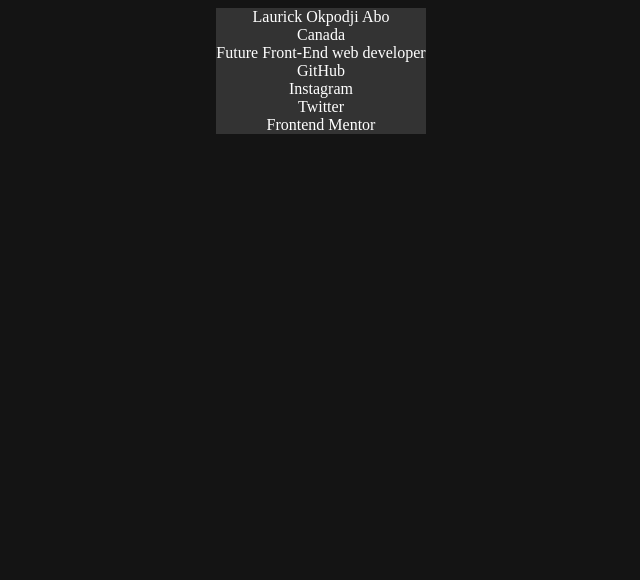
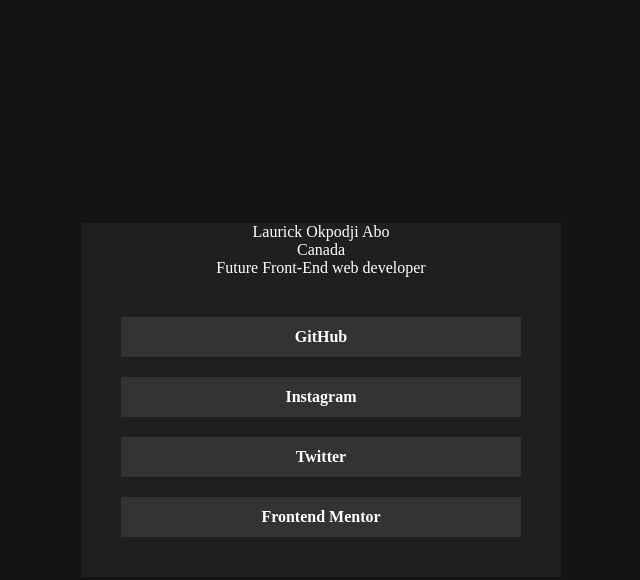
Before and after one commit to Noxiz-2/Social-links-profile, a plain HTML site: page social-links-profile-main/index.html in a window 1280 px wide. Shown: the whole page, without its empty margins (319-959 px from the left). Drawn offline with Linux system fonts and the light colour scheme.

Commit message:
centered the main container and added hover
People can now click on the rectangular boxes to go to my social links

```diff
--- a/social-links-profile-main/index.html
+++ b/social-links-profile-main/index.html
@@ -16,10 +16,12 @@
     <div>Laurick Okpodji Abo</div>
     <div>Canada</div>
     <div>Future Front-End web developer</div>
-    <div>GitHub</div>
-    <div>Instagram</div>
-    <div>Twitter</div>
-    <div>Frontend Mentor</div>
+    <div class="interactive-boxes">
+      <a href="https://github.com/Noxiz-2" target="_blank" class="interactive-items">GitHub</a>
+      <a href="https://instagram.com" target="_blank" class="interactive-items">Instagram</a>
+      <a href="https://x.com/laurick786" target="_blank" class="interactive-items">Twitter</a>
+      <a href="https://www.frontendmentor.io/home" target="_blank" class="interactive-items">Frontend Mentor</a>
+  </div>
   </div>
 
 
--- a/social-links-profile-main/style.css
+++ b/social-links-profile-main/style.css
@@ -1,16 +1,46 @@
-html, body {
+body {
     background-color:hsl(0, 0%, 8%);
     display: flex;
     align-items: center;
     justify-content: center;
+    height: 100vh;
+    margin: 0;
 }
 
 
 .main-container {
    color: hsl(0, 0%, 100%);
-   background-color: hsl(0, 0%, 20%);
+   background-color: hsl(0, 0%, 12%);
    display: flex;
    flex-direction: column;
    align-items: center;
-   justify-content: center;
 }
+
+
+.interactive-boxes {
+    margin: 5px;
+    display: flex;
+    flex-direction: column;
+    align-items: center;
+    gap: 20px;
+    margin: 40px;
+}
+
+
+.interactive-items {
+    display: flex;
+    align-items: center;
+    justify-content: center;
+    background-color: hsl(0, 0%, 20%);
+    width: 400px;
+    height: 40px;
+    font-weight: bold;
+    text-decoration: none;
+    color: inherit;
+
+}
+
+.interactive-items:hover {
+    background-color: hsl(75, 94%, 57%);
+    color: black;
+}
```
